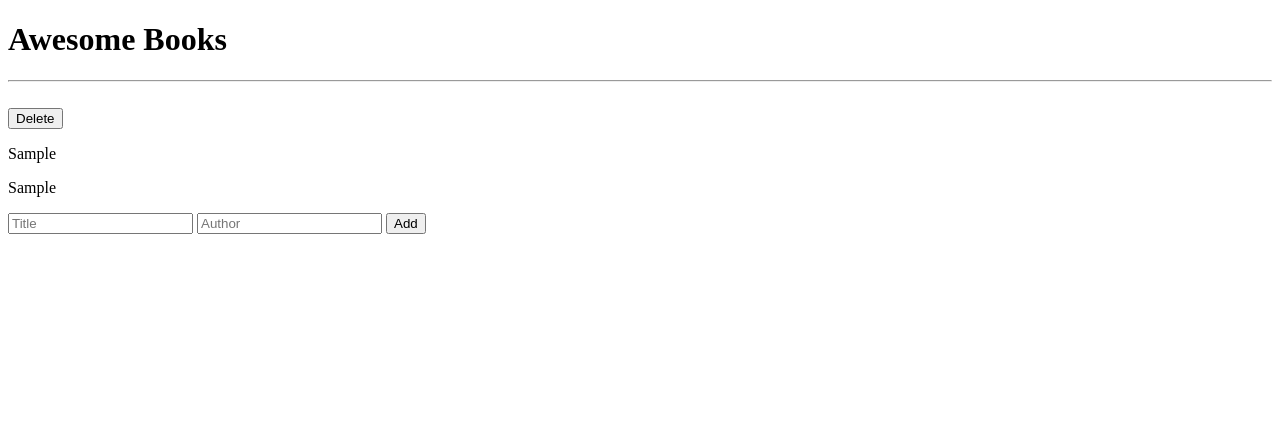
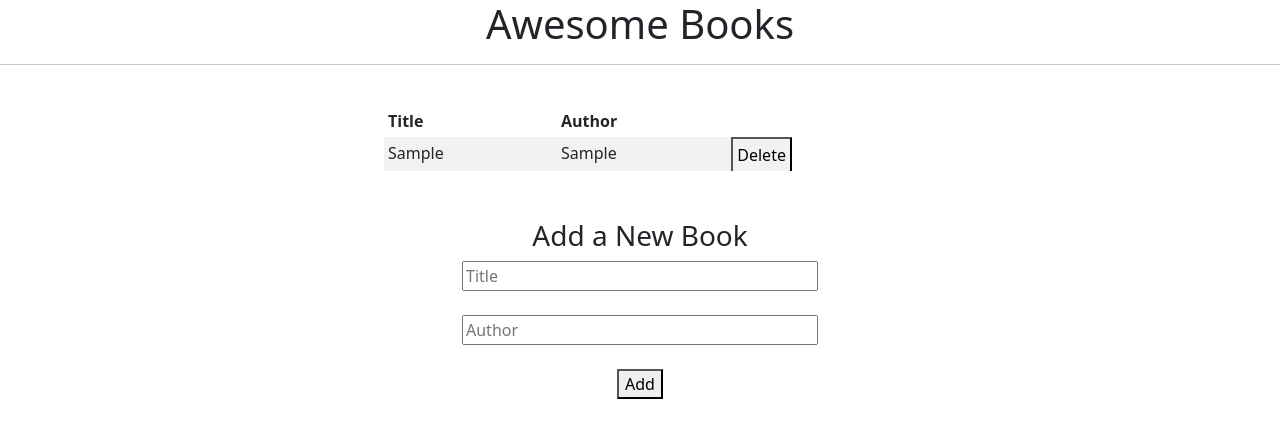
Before and after one commit to uwadonat/Awesome_Books, a plain HTML site: page index.html in a window 1280 px wide. Both pictures are taken after typing "Sample", "Sample" into the empty fields and a click on the button "Add". Drawn offline with nearby package versions, Linux system fonts and the light colour scheme.

Commit message:
add requirements of third part

```diff
--- a/index.html
+++ b/index.html
@@ -4,22 +4,37 @@
     <meta charset="UTF-8">
     <meta http-equiv="X-UA-Compatible" content="IE=edge">
     <meta name="viewport" content="width=device-width, initial-scale=1.0">
+    <link href="https://cdn.jsdelivr.net/npm/bootstrap@5.0.2/dist/css/bootstrap.min.css" rel="stylesheet" integrity="sha384-EVSTQN3/azprG1Anm3QDgpJLIm9Nao0Yz1ztcQTwFspd3yD65VohhpuuCOmLASjC" crossorigin="anonymous">
+    <script src="https://cdn.jsdelivr.net/npm/bootstrap@5.0.2/dist/js/bootstrap.bundle.min.js" integrity="sha384-MrcW6ZMFYlzcLA8Nl+NtUVF0sA7MsXsP1UyJoMp4YLEuNSfAP+JcXn/tWtIaxVXM" crossorigin="anonymous"></script>
     <title>Awesome Books</title>
 </head>
 <body>
-    <h1>Awesome Books</h1>
+
+    <h1 class="text-center">Awesome Books</h1>
     <hr>
     <br>
-    <div id="showcase">
 
+    <table class="table table-sm table-borderless table-striped" id="showcase" style="width: 40%; margin: auto auto;">
+        <thead>
+          <tr>
+            <th scope="col">Title</th>
+            <th scope="col">Author</th>
+            <th scope="col"></th>
+          </tr>
+        </thead>
+
+      </table>
+<br>
+
+        <div class="container-sm mt-4">
+            <div class="row justify-content-center">
+            <div class="col-4 d-flex justify-content-center flex-column">
+                <h3 class="text-center">Add a New Book</h3>
+        <input type="text" id="title_input" placeholder="Title"><br>
+        <input type="text" id="author_input" placeholder="Author"><br>
+    <button id="submit_btn" class="mx-auto">Add</button>
     </div>
-
-        <div class="">
-
-        <input type="text" id="title_input" placeholder="Title">
-        <input type="text" id="author_input" placeholder="Author">
-    <button id="submit_btn" >Add</button>
-
+    </div>
     </div>
 
     <script src="main.js"></script>
--- a/main.js
+++ b/main.js
@@ -24,7 +24,7 @@ const title = document.getElementById('title_input');
 const author = document.getElementById('author_input');
 const btn = document.getElementById('submit_btn');
 const showcase = document.getElementById('showcase');
-const mainCont = document.createElement('div');
+const mainCont = document.createElement('tbody');
 showcase.appendChild(mainCont);
 let myLibrary = [];
 
@@ -59,10 +59,10 @@ const addToDom = () => {
   if (libBooks) {
     // eslint-disable-next-line no-undef, array-callback-return
     books = JSON.parse(libBooks).map((book) => {
-      const bookCont = document.createElement('div');
+      const bookCont = document.createElement('tr');
       mainCont.appendChild(bookCont);
-      const bookTitle = document.createElement('p');
-      const bookAuthor = document.createElement('p');
+      const bookTitle = document.createElement('td');
+      const bookAuthor = document.createElement('td');
       const removeBtn = document.createElement('button');
       removeBtn.textContent = 'Delete';
       removeBtn.addEventListener('click', () => {
@@ -76,9 +76,9 @@ const addToDom = () => {
           }
         });
       });
-      bookCont.appendChild(removeBtn);
       bookCont.appendChild(bookTitle);
       bookCont.appendChild(bookAuthor);
+      bookCont.appendChild(removeBtn);
       bookTitle.textContent = book.title;
       bookAuthor.textContent = book.author;
     });
```
Also changed, not shown: package-lock.json.
